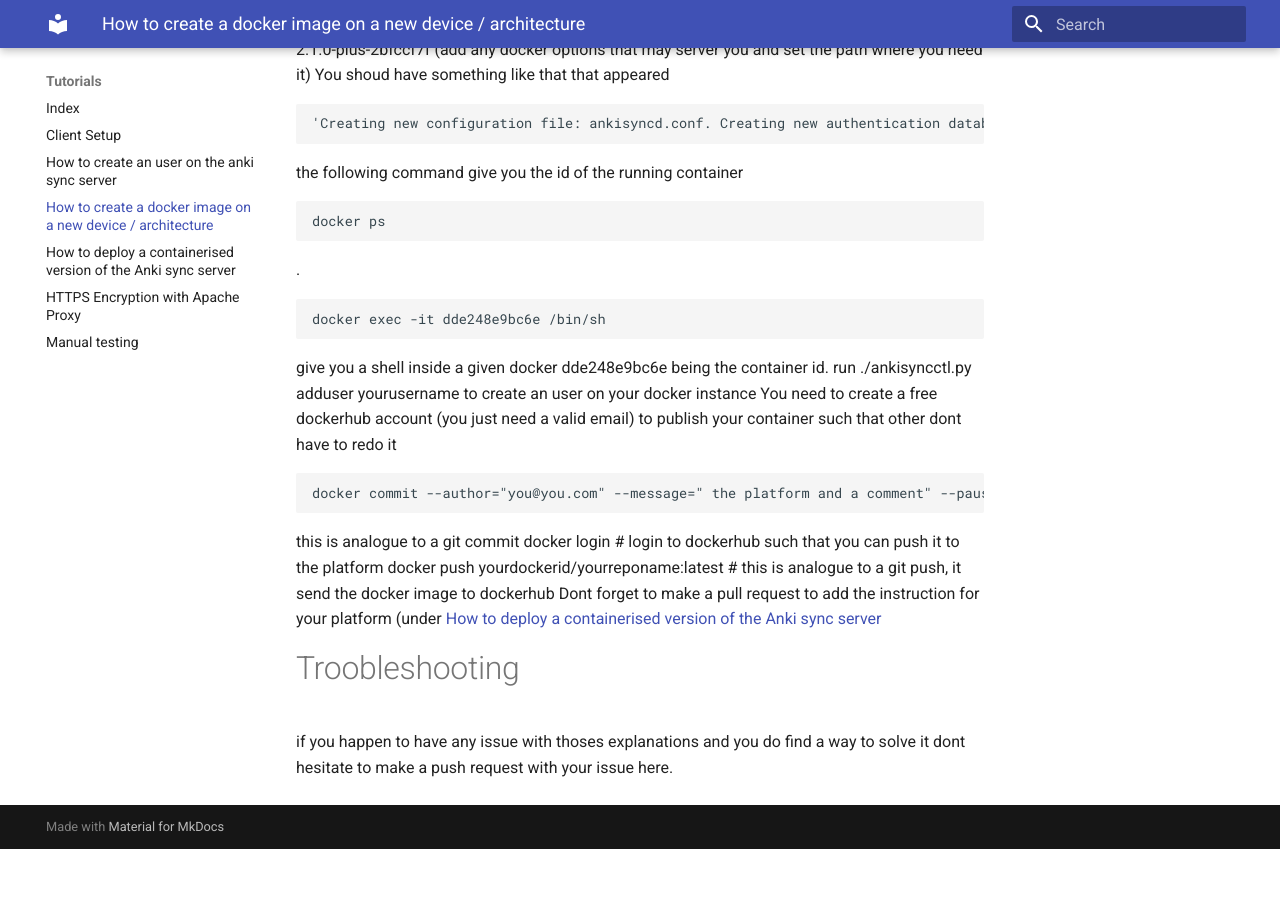
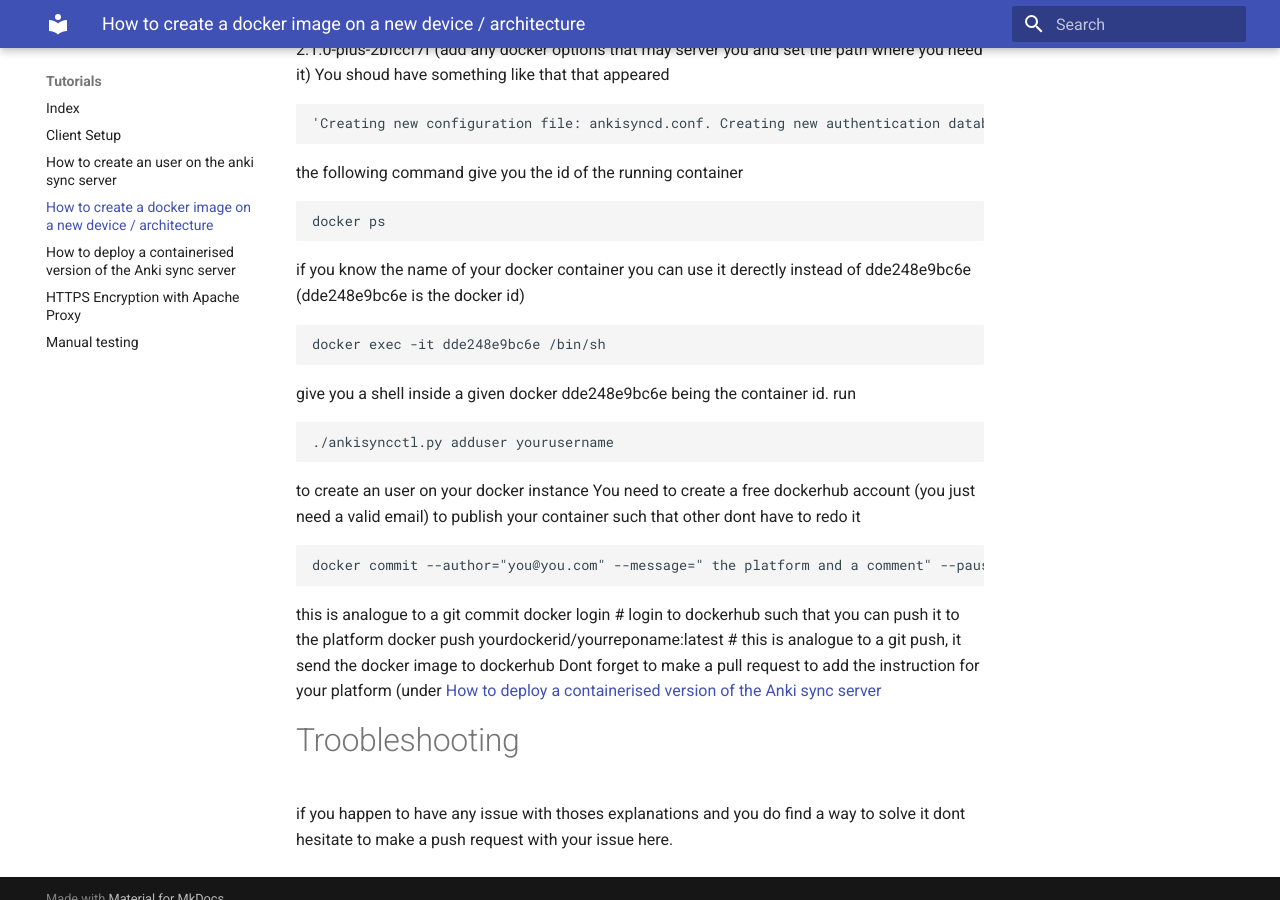
Before and after one commit to ankicommunity/ankicommunity.github.io, an MkDocs documentation site: the page built from docs/Tutorials/tutoCreatingDockerImage.md, in a window 1280 px wide and 900 px high, scrolled down 885 px. Built offline with MkDocs 1.6.1 and Material for MkDocs 9.7.7, drawn with Linux system fonts in a browser that asks for light colours; before the commit the page ends 1734 px from its top, so only the background shows below that.

Commit message:
Update tutoCreatingDockerImage.md

```diff
--- a/docs/Tutorials/tutoCreatingDockerImage.md
+++ b/docs/Tutorials/tutoCreatingDockerImage.md
@@ -27,12 +27,15 @@ the following command give you the id of the running container
 
     docker ps
 
- .
+if you know the name of your docker container you can use it derectly instead of dde248e9bc6e (dde248e9bc6e is the docker id)
 
     docker exec -it dde248e9bc6e /bin/sh
+
 give you a shell inside a given docker dde248e9bc6e being the container id.
 run
+
     ./ankisyncctl.py adduser yourusername
+
 to create an user on your docker instance
 You need to create a free dockerhub account (you just need a valid email) to publish your container such that other dont have to redo it
 
```
